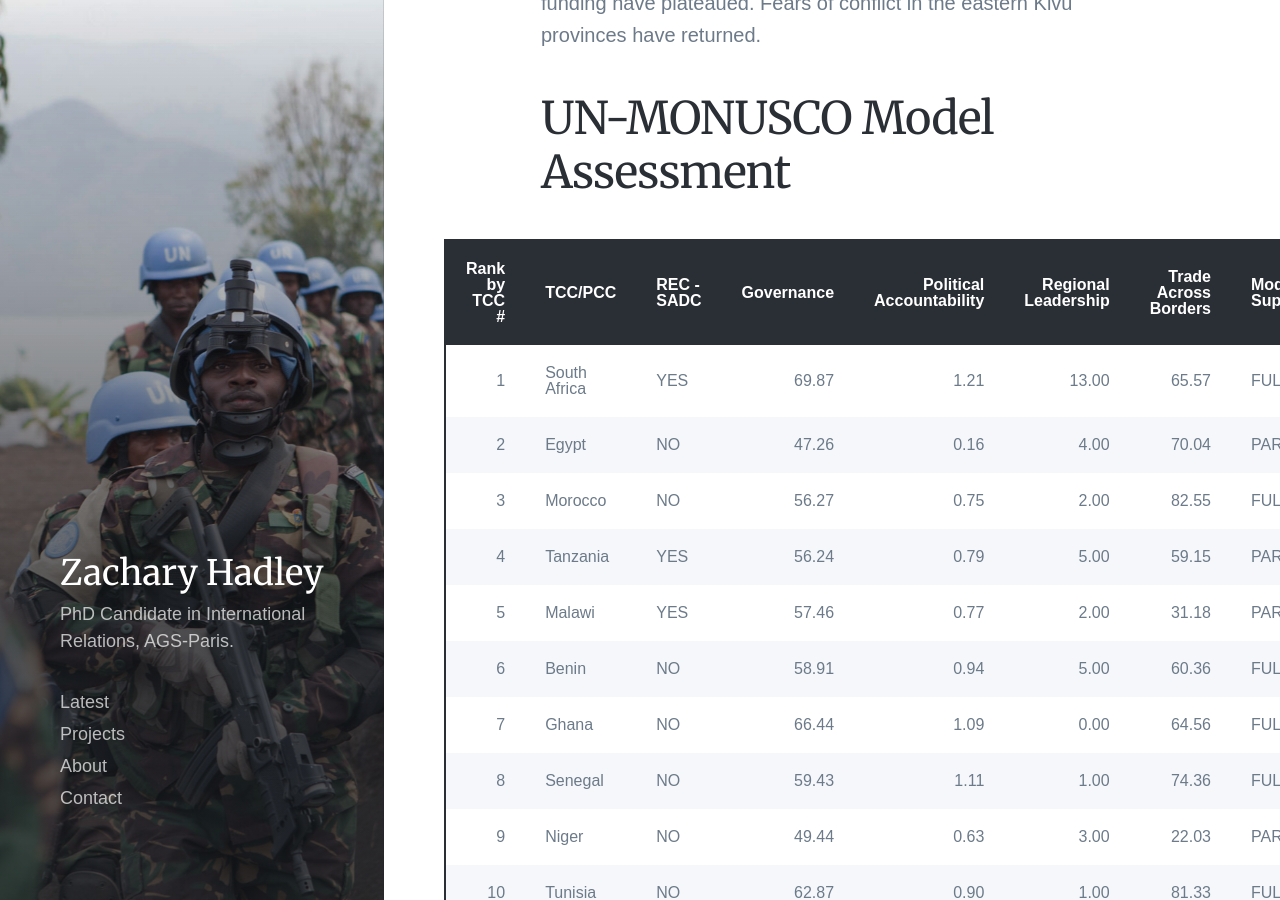
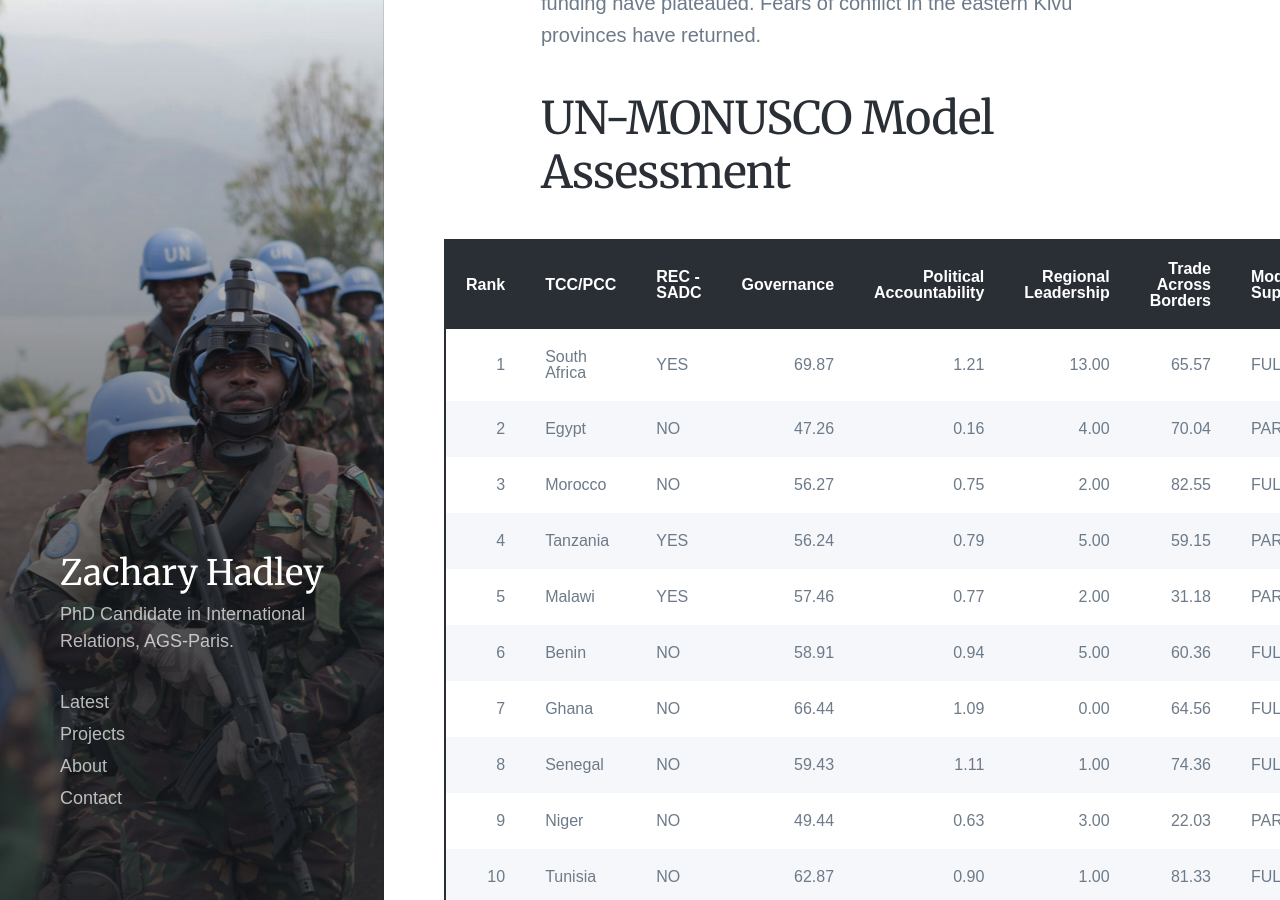
Before and after one commit to zhadley/zhadley.github.io, a Jekyll site: the page built from _projects/monusco.md, in a window 1280 px wide and 900 px high, scrolled down 4908 px. Built offline with Jekyll 4.4.1, drawn with Linux system fonts in a browser that asks for light colours; nearby versions of some CDN libraries; some web fonts are replaced.

Commit message:
Update monusco.md

```diff
--- a/_projects/monusco.md
+++ b/_projects/monusco.md
@@ -31,7 +31,7 @@ The implementation of the Nairobi Declaration works towards that objective. With
 <table class="table" style="width: auto !important; margin-left: auto; margin-right: auto;">
  <thead>
   <tr>
-   <th style="text-align:right;"> Rank by TCC #</th>
+   <th style="text-align:right;"> Rank </th>
    <th style="text-align:left;"> TCC/PCC </th>
    <th style="text-align:left;"> REC - SADC </th>
    <th style="text-align:right;"> Governance </th>
```
